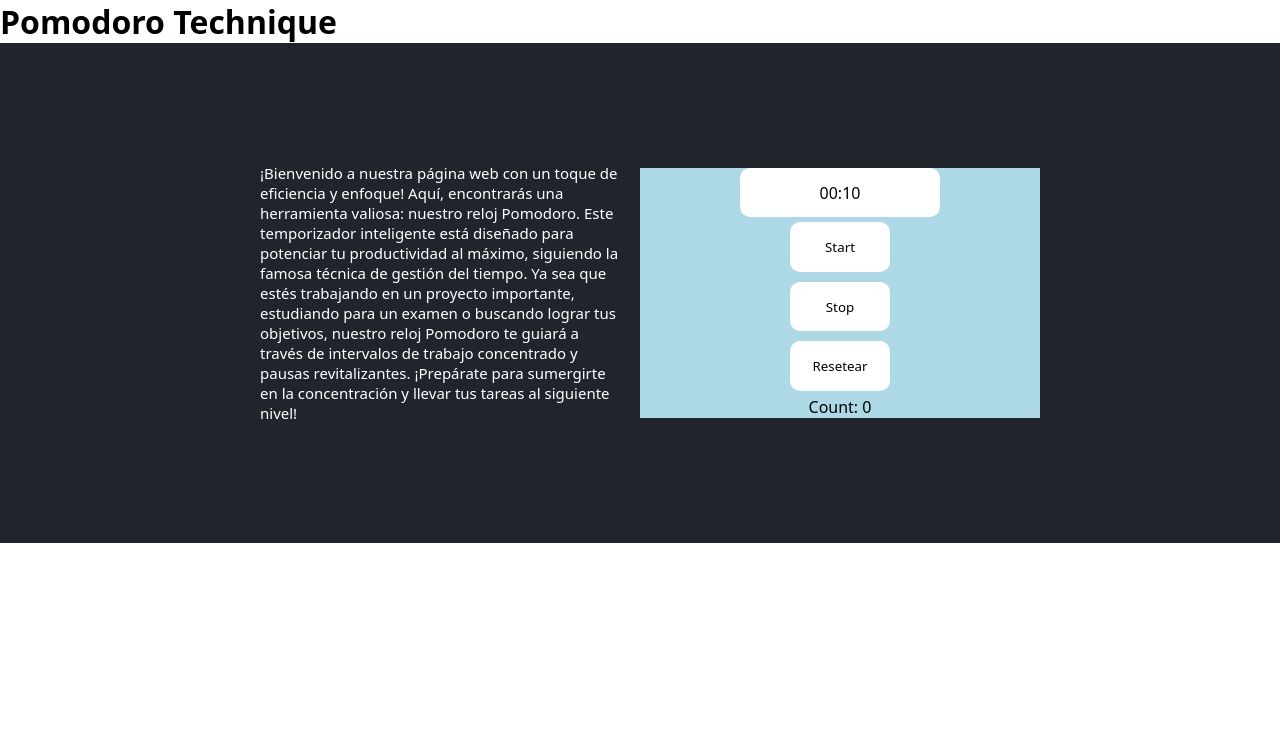
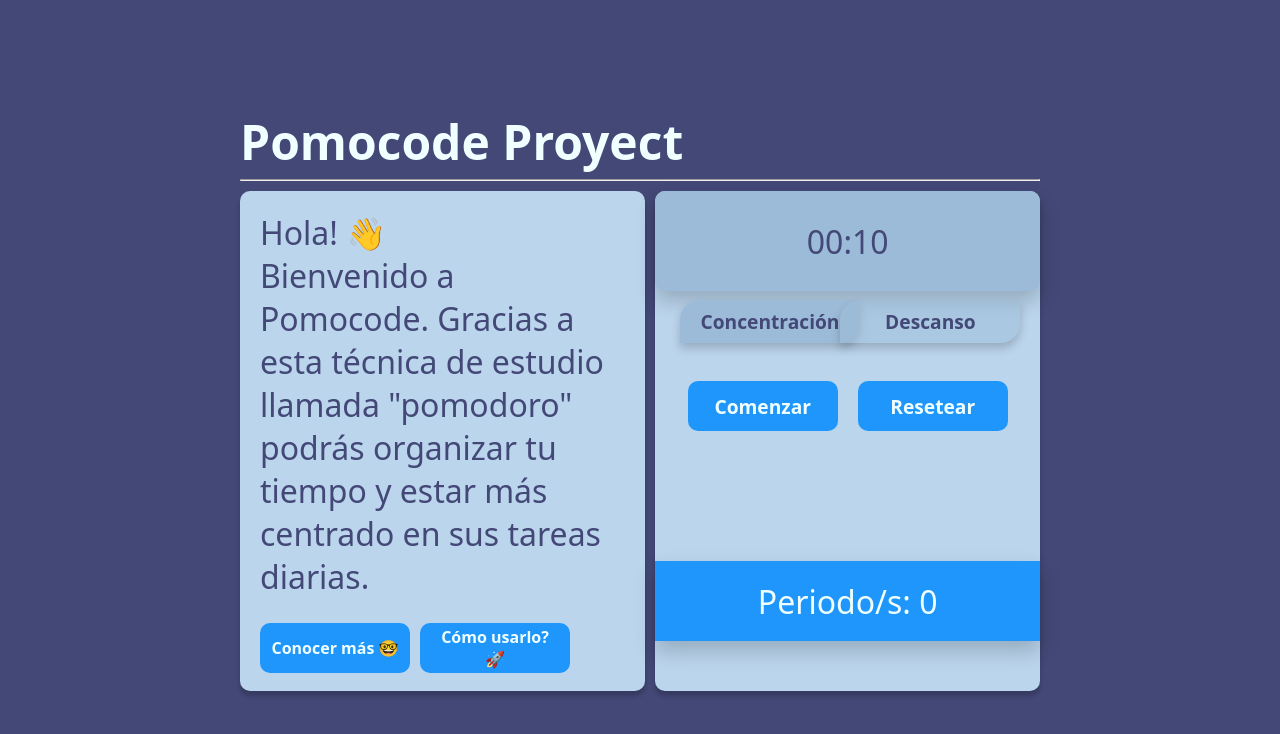
Before and after one commit to Jackitos/Pomocode-App, a plain HTML site: page index.html in a window 1280 px wide. Drawn offline with Linux system fonts and the light colour scheme.

Commit message:
Intervalo de descanso agregado

```diff
--- a/index.html
+++ b/index.html
@@ -5,34 +5,42 @@
     <meta charset="UTF-8">
     <meta name="viewport" content="width=device-width, initial-scale=1.0">
     <link rel="stylesheet" href="./styles.css">
-    <title>Pomodoro Technique</title>
+    <title>Pomocode Proyect</title>
 </head>
 
 <body>
-    <h1>Pomodoro Technique</h1>
-    <div class="container">
-        <div class="info">
-            <p>¡Bienvenido a nuestra página web con un toque de eficiencia y enfoque! Aquí, encontrarás una herramienta
-                valiosa:
-                nuestro reloj Pomodoro. Este temporizador inteligente está diseñado para potenciar tu productividad al
-                máximo, siguiendo
-                la famosa técnica de gestión del tiempo. Ya sea que estés trabajando en un proyecto importante,
-                estudiando para un
-                examen o buscando lograr tus objetivos, nuestro reloj Pomodoro te guiará a través de intervalos de
-                trabajo concentrado y
-                pausas revitalizantes. ¡Prepárate para sumergirte en la concentración y llevar tus tareas al siguiente
-                nivel!
-            </p>
+    <main>
+        <h1>Pomocode Proyect</h1>
+        <hr>
+        <div class="content">
+            <div class="welcome">
+                <p>Hola! 👋</p>
+                <p>Bienvenido a Pomocode.
+                    Gracias a esta técnica de estudio llamada "pomodoro" podrás organizar tu tiempo
+                    y estar más centrado en sus tareas diarias.</p>
+                <div class="btns">
+                    <button class="btn-welcome">Conocer más 🤓</button>
+                    <button class="btn-welcome">Cómo usarlo? 🚀</button>
+                </div>
+            </div>
+            <div class="pomodoro">
+                <div class="timer">
+                    <!-- <p>25:00</p> -->
+                </div>
+                <ul>
+                    <li class="focus">Concentración</li>
+                    <li class="relax">Descanso</li>
+                </ul>
+                <div class="btns-timer-container">
+                    <button class="btn-timer" id="start-timer">Comenzar</button>
+                    <button class="btn-timer" id="reset-timer">Resetear</button>
+                </div>
+                <div class="period-container">
+                    <p class="periods-text">Periodo/s: <span>0</span></p>
+                </div>
+            </div>
         </div>
-        <div class="clock-container">
-            <div class="clock">
-            </div>
-            <button id="btn-start" class="btn-clock">Start</button>
-            <button id="btn-stop" class="btn-clock">Stop</button>
-            <button id="btn-reset" class="btn-clock">Resetear</button>
-            <p id="periods">Count: <span>0</span></p>
-        </div>
-    </div>
+    </main>
 </body>
 <script src="./js/index.js" type="module"></script>
 
--- a/js/clock.js
+++ b/js/clock.js
@@ -1,56 +1,132 @@
 const d = document
-export default function clock(clock, btnPlay, btnStop, btnReset) {
-    let timeInterval, // variable de intervalo
-        totalTime = 10, // tiempo total del intervalo
+export default function clock(clock, btnPlay, btnReset) {
+    let timeWorkInterval, // variable de intervalo de trabajo,
+        timeRestInterval, // variable de intervalo de descanso
+        totalWorkTime = 10, // tiempo total del intervalo de trabajo,
+        totalRestTime = 20, // tiempo total del intervalo de descanso
         periods = 0 // cantidad de periodos
 
     /* funcion que actualiza el reloj*/
-    function updateTimerDisplay() {
-        const minutes = (Math.floor(totalTime / 60)) < 10 ? "0" + (Math.floor(totalTime / 60)) : (Math.floor(totalTime / 60)),
-            seconds = (totalTime % 60) < 10 ? "0" + (totalTime % 60) : (totalTime % 60)
+    function updateTimerDisplay(timeStage) {
+        const minutes = (Math.floor(timeStage / 60)) < 10 ? "0" + (Math.floor(timeStage / 60)) : (Math.floor(timeStage / 60)),
+            seconds = (timeStage % 60) < 10 ? "0" + (timeStage % 60) : (timeStage % 60)
 
-        d.querySelector(clock).innerHTML = `<span>${minutes}:${seconds}</span>` // actualiza el reloj
+        d.querySelector(clock).innerHTML = `<p><span>${minutes}:${seconds}</span></p>` // actualiza el reloj
     }
 
     // funcion que inicia el intervalo
     function startInterval() {
-        timeInterval = setInterval(() => {
-            if (totalTime > 0) {
-                totalTime--; // decrementa el tiempo
-                updateTimerDisplay(); // actualiza el reloj
+        timeWorkInterval = setInterval(() => {
+            if (totalWorkTime > 0) {
+                totalWorkTime--
+                updateTimerDisplay(totalWorkTime)
             }
             else {
-                periods++ // incrementa los periodos
-                d.querySelector("#periods").innerText = `count: ${periods}` // actualiza el contador de periodos
-                stopInterval(timeInterval) // detiene el intervalo
+                stopWorkInterval(timeWorkInterval)
+                timeRestInterval = setInterval(() => {
+                    if (totalRestTime > 0) {
+                        totalRestTime--
+                        updateTimerDisplay(totalRestTime)
+                    }
+                    else {
+                        stopRestInterval(timeRestInterval)
+                        periods++ // incrementa los periodos
+                        d.querySelector(".periods-text").innerText = `Periodo/s: ${periods}` // actualiza el contador de periodos
+                        updateTimerDisplay(totalWorkTime)
+                    }
+                }, 1000)
             }
+            d.querySelector(btnPlay).disabled = true // deshabilita el boton de inicio
+            d.querySelector(btnPlay).classList.add("btn-timer-stop")
         }, 1000)
-        d.querySelector(btnPlay).disabled = true // deshabilita el boton de inicio
     }
 
-    /* Funcion que detiene el intervalo */
-    function stopInterval(interval) {
+    /* Funcion que detiene el intervalo de trabajo */
+    function stopWorkInterval(interval) {
         clearInterval(interval) // detiene el intervalo
-        totalTime = 10 // reinicia el tiempo
-        updateTimerDisplay() // actualiza el reloj
+        totalWorkTime = 10 // reinicia el tiempo
+        // updateTimerDisplay(totalWorkTime) // actualiza el reloj
         d.querySelector(btnPlay).disabled = false // habilita el boton de inicio
     }
 
-    /* funcion que reinicia el reloj pomodoro */
-    function resetTimer() {
-        stopInterval(timeInterval) // detiene el intervalo
-        totalTime = 10 // reinicia el tiempo
-        periods = 0 // reinicia los periodos
-        updateTimerDisplay() // actualiza el reloj
-        d.querySelector("#periods").innerText = `count: ${periods}` // actualiza el contador de periodos
+    /* Funcion que detiene el intervalo de descanso*/
+    function stopRestInterval(interval) {
+        clearInterval(interval) // detiene el intervalo
+        totalRestTime = 20 // reinicia el tiempo
+        updateTimerDisplay(totalRestTime) // actualiza el reloj
+        d.querySelector(btnPlay).disabled = false // habilita el boton de inicio
     }
 
-    updateTimerDisplay() // actualiza el reloj al cargar la pagina por primera vez
+    /* funcion que reinicia el reloj pomodoro completo */
+    function resetTimer() {
+        stopWorkInterval(timeWorkInterval) // detiene el intervalo
+        stopRestInterval(timeRestInterval) // detiene el intervalo
+        totalWorkTime = 10 // reinicia el tiempo
+        totalRestTime = 20 // reinicia el tiempo
+        periods = 0 // reinicia los periodos
+        updateTimerDisplay(totalWorkTime) // actualiza el reloj
+        d.querySelector(".periods-text").innerText = `Periodo/s: ${periods}` // actualiza el contador de periodos
+    }
+
+    updateTimerDisplay(totalWorkTime) // actualiza el reloj al cargar la pagina por primera vez
 
     /* botones de inicio y fin del intervalo */
     d.addEventListener("click", e => {
         if (e.target.matches(btnPlay)) startInterval()
-        if (e.target.matches(btnStop)) stopInterval(timeInterval)
         if (e.target.matches(btnReset)) resetTimer()
     })
 }
+
+
+
+
+
+
+
+
+
+
+
+
+
+
+
+
+
+
+
+
+
+
+
+// if (totalWorkTime > 0) {
+//     totalWorkTime--; // decrementa el tiempo
+//     updateTimerDisplay(); // actualiza el reloj
+// }
+// else {
+//     stopInterval(timeWorkInterval)
+//     timeRestInterval = setInterval(() => {
+//         if (totalRestTime > 0) {
+//             totalRestTime--
+//             updateTimerRestDisplay()
+//         }
+//         else {
+
+//         }
+//     }, 1000)
+// }
+
+
+
+
+// stopInterval(timeWorkInterval)
+// timeRestInterval = setInterval(() => {
+//     totalRestTime--
+//     updateTimerRestDisplay()
+//     if (totalRestTime > 0) {
+//         totalRestTime--
+//         updateTimerRestDisplay()
+//     } else {
+//         stopInterval(timeRestInterval)
+//     }
+// }, 1000)
--- a/js/index.js
+++ b/js/index.js
@@ -2,5 +2,5 @@ import clock from './clock.js'
 const d = document
 
 d.addEventListener("DOMContentLoaded", e => {
-    clock(".clock", "#btn-start", "#btn-stop", "#btn-reset")
+    clock(".timer", "#start-timer", "#reset-timer")
 })
--- a/styles.css
+++ b/styles.css
@@ -5,14 +5,214 @@
     font-family: system-ui, -apple-system, BlinkMacSystemFont, 'Segoe UI', Roboto, Oxygen, Ubuntu, Cantarell, 'Open Sans', 'Helvetica Neue', sans-serif;
 }
 
-.container{
+body{
+    width: 100vw;
+    height: 100vh;
+    display: flex;
+    justify-content: center;
+    align-items: center;
+    background-color: #434877;
+}
+
+main{
+    /* background-color: #9CBBD8; */
+    width: auto;
+    height: auto;
+}
+
+h1{
+    color:azure;
+    font-size: 3rem;
+}
+
+hr{
+    margin-top: 5px;
+    margin-bottom: 10px;
+}
+
+.content{
+    width: 800px;
+    height: 500px;
+    display: flex;
+    flex-direction: row;
+    justify-content: center;
+    align-items: center;
+    margin-top:10px;
+    gap: 10px;
+}
+
+.welcome{
+    width: 100%;
+    height: 100%;
+    background-color: #BBD5ED;
+    border-radius: 10px;
+    padding: 20px;
+    box-shadow: 0px 5px 5px 0px rgba(0,0,0,0.20);
+}
+
+.pomodoro{
+    width: 100%;
+    height: 100%;
+    background-color: #BBD5ED;
+    border-radius: 10px;
+    box-shadow: 0px 5px 5px 0px rgba(0,0,0,0.20);
+}
+
+p{
+    color: #434877;
+    font-size: 2rem;
+    font-weight: 500;
+    text-align: start;
+}
+
+.btns{
+    width: 100%;
+    height: 100px;
+    display: flex;
+    flex-direction: row;
+    justify-content: start;
+    align-items: center;
+    gap: 10px;
+}
+
+.btn-welcome{
+    width: 150px;
+    height: 50px;
+    border-radius:10px;
+    background-color: #1E96FC;
+    display: flex;
+    justify-content: center;
+    align-items: center;
+    padding: 10px;
+    cursor: pointer;
+    border-style: none;
+    color:azure;
+    font-size: 1rem;
+    font-weight: bold;
+    transition: all 0.3s ease;
+}
+
+.btn-welcome:hover{
+    background-color: #434877;
+    box-shadow: 0px 5px 10px 0px rgba(0,0,0,0.20);
+}
+
+.timer{
+    width: 100%;
+    height: 100px;
+    display: flex;
+    align-items: center;
+    justify-content: center;
+    gap: 10px;
+    background-color: #9CBBD8;
+    border-radius: 10px;
+    box-shadow: 0px 10px 20px 0px rgba(0,0,0,0.20);
+}
+
+ul{
+    width: 100%;
+    list-style: none;
+    display: flex;
+    justify-content: center;
+    align-items: center;
+    margin-top:20px;
+    padding: 10px;
+    position: relative;
+}
+
+.focus{
+    width: 180px;
+    color: #434877;
+    font-size: 1.2rem;
+    font-weight: bold;
+    text-align: center;
+    padding: 8px;
+    background-color: rgb(156, 187, 216);
+    border-radius: 20px 0px 20px 0px;
+    box-shadow: 0px 5px 10px 0px rgba(0,0,0,0.20);
+    position: absolute;
+    right: 180px;
+}
+
+.relax{
+    width: 180px;
+    color: #434877;
+    font-size: 1.2rem;
+    font-weight: bold;
+    text-align: center;
+    padding: 8px;
+    background-color: rgb(156, 187, 216, 0.5);
+    border-radius: 20px 0px 20px 0px;
+    box-shadow: 0px 5px 10px 0px rgba(0,0,0,0.2);
+    position: absolute;
+    left: 185px;
+}
+
+.btns-timer-container{
+    width: 100%;
+    height: 50px;
+    display: flex;
+    flex-direction: row;
+    justify-content: center;
+    align-items: center;
+    cursor: pointer;
+    border-style: none;
+    color:azure;
+    font-weight: bold;
+    margin-top:50px;
+    gap:20px;
+}
+
+.btn-timer{
+    width: 150px;
+    height: 50px;
+    border-radius:10px;
+    background-color: #1E96FC;
+    display: flex;
+    justify-content: center;
+    align-items: center;
+    padding: 10px;
+    cursor: pointer;
+    border-style: none;
+    color:azure;
+    font-size: 1.2rem;
+    font-weight: bold;
+    transition: all 0.3s ease;
+}
+
+.btn-timer-stop{
+    cursor: default;
+}
+
+.btn-timer:hover{
+    background-color: #434877;
+    box-shadow: 0px 5px 10px 0px rgba(0,0,0,0.20);
+}
+
+.period-container{
+    width: 100%;
+    height: 80px;
+    display: flex;
+    justify-content: center;
+    align-items: center;
+    gap: 10px;
+    background-color: #1E96FC;
+    box-shadow: 0px 10px 20px 0px rgba(0,0,0,0.20);
+    margin-top: 130px;
+}
+
+.periods-text{
+    color:azure;
+}
+
+/* .container{
     width: 100%;
     height: 100%;
     display: flex;
     justify-content: center;
     align-items: center;
     background-color: rgba(32, 37, 44);
-    overflow: auto; /* Agregar esta propiedad para manejar el desbordamiento */
+    overflow: auto; -> comment: Agregar esta propiedad para manejar el desbordamiento
 }
 
 .info{
@@ -21,7 +221,7 @@
     display: flex;
     justify-content: center;
     align-items: center;
-    /* background-color:darkslategray; */
+    comment: background-color:darkslategray;
 }
 
 .info p{
@@ -30,7 +230,7 @@
     font-weight: 500;
     text-align: start;
     padding: 20px;
-    /* background-color: red; */
+    comment: background-color: red;
 }
 
 .clock-container{
@@ -70,4 +270,4 @@
 
 .btn-clock:hover{
     background-color: #e6e6e6;
-}
+} */
```
